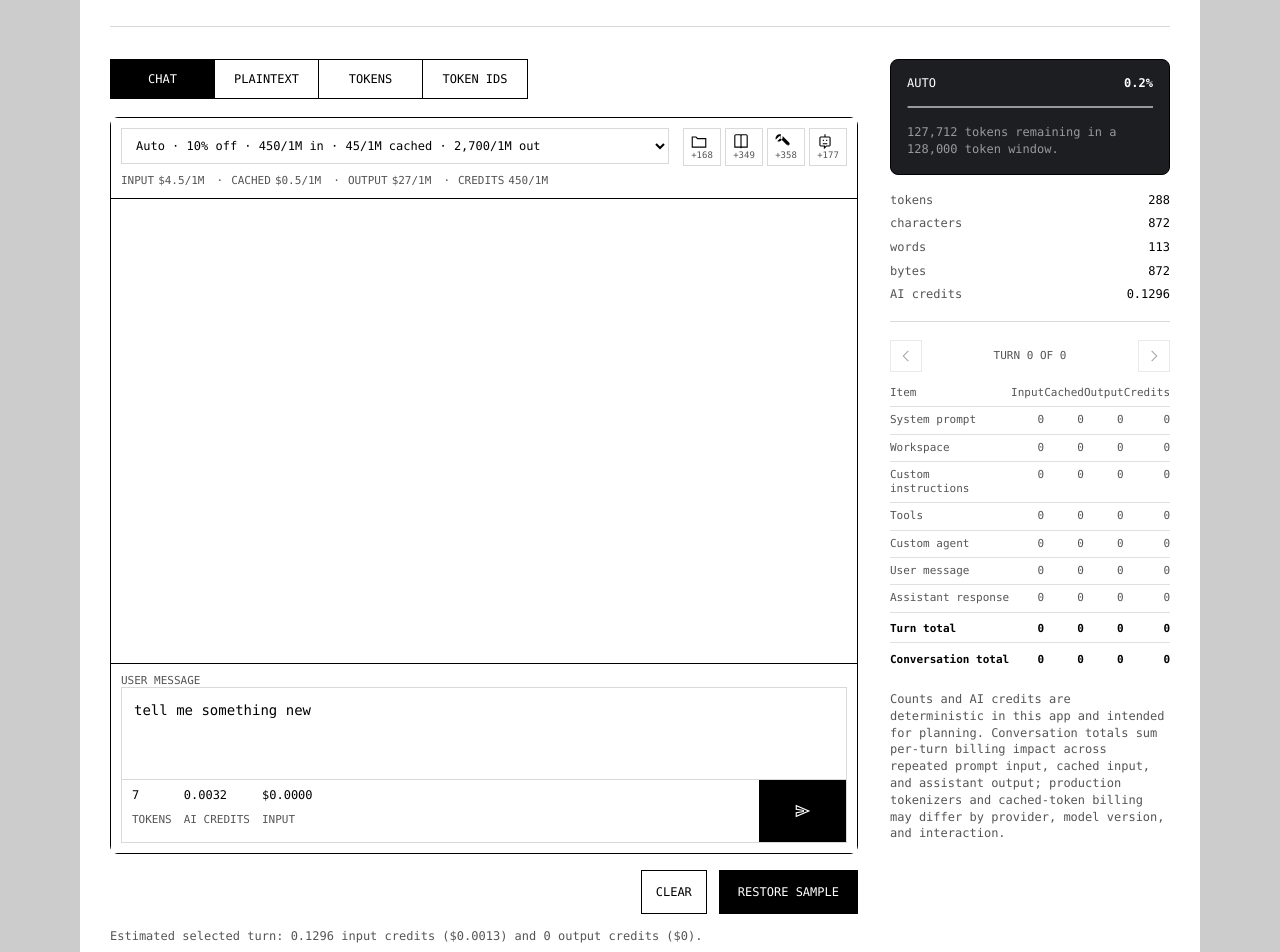
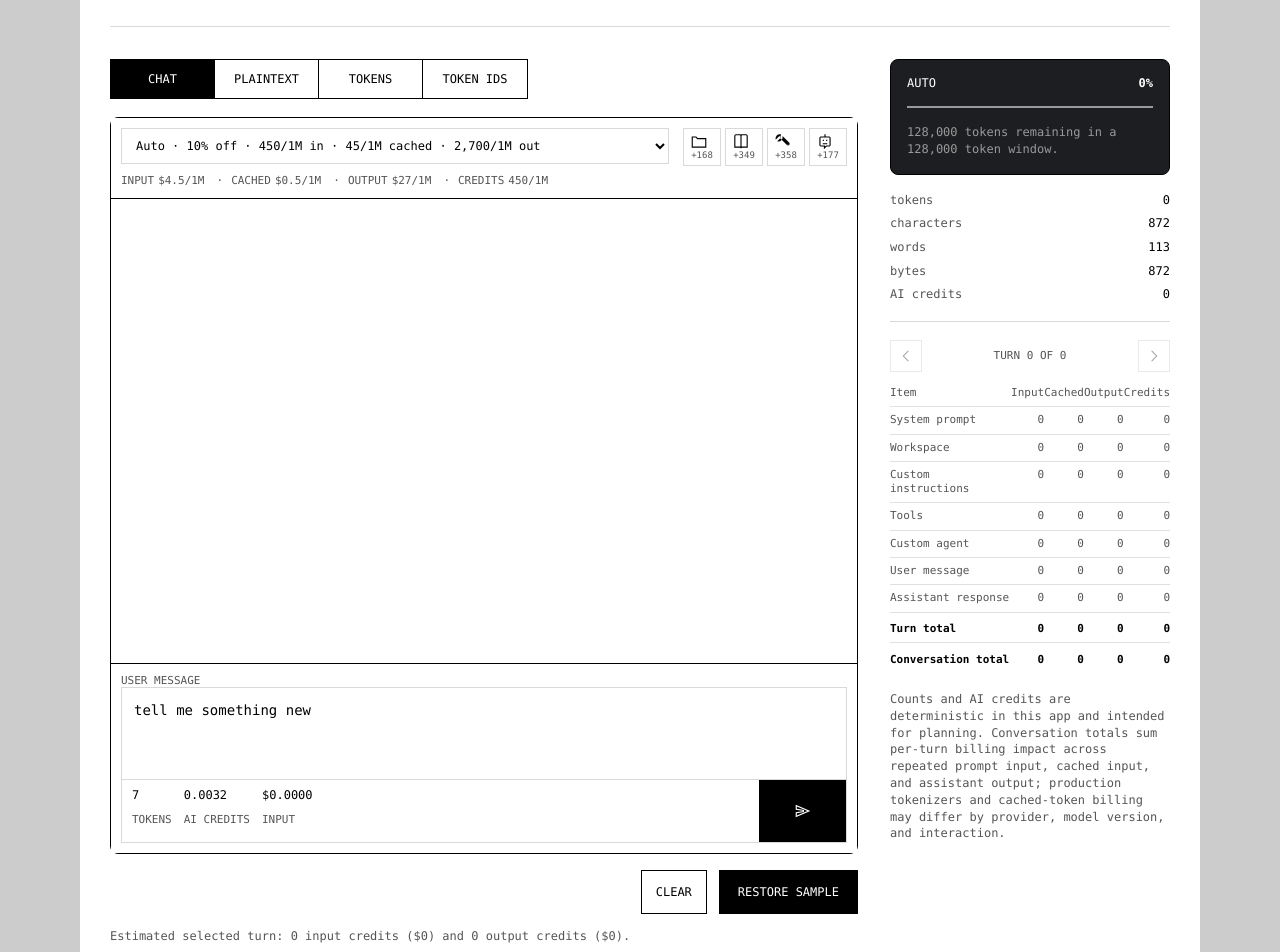
Before and after one commit to MSFT-TKENDRICK/tokenizer, a React (Vite) app: page / in a window 1280 px wide. Shown: the part 280-1232 px from the top of the page. Built offline with nearby package versions, Linux system fonts and the light colour scheme.

Commit message:
Align summary metrics with invoice
Co-authored-by: Copilot <223556219+Copilot@users.noreply.github.com>

```diff
--- a/src/App.tsx
+++ b/src/App.tsx
@@ -300,15 +300,8 @@ export default function App() {
   const draftUserMessageTokens = useMemo(() => tokenize(draftUserMessage), [draftUserMessage]);
   const summary = useMemo(() => summarizeTokens(text, tokens, selectedModel), [text, tokens, selectedModel]);
   const displayedTokens = tokens;
-  const contextPercent = summary.model?.contextPercentage ?? 0;
-  const remainingContext = Math.max(selectedModel.contextWindow - summary.tokens, 0);
-  const estimatedInputCost = estimateInputUsd(summary.tokens, selectedModel);
-  const estimatedInputAiCredits = estimateInputAiCredits(summary.tokens, selectedModel);
   const estimatedUserMessageCost = estimateInputUsd(draftUserMessageTokens.length, selectedModel);
   const estimatedUserMessageAiCredits = estimateInputAiCredits(draftUserMessageTokens.length, selectedModel);
-  const selectedOutputTokens = selectedTurnIndex >= 0 ? tokenize(assistantResponseForTurn(selectedTurnIndex)).length : 0;
-  const selectedOutputCost = estimateOutputUsd(selectedOutputTokens, selectedModel);
-  const selectedOutputAiCredits = estimateOutputAiCredits(selectedOutputTokens, selectedModel);
   const inputAiCreditRate = inputAiCreditsPerMillionTokens(selectedModel);
   const invoicePages = useMemo(
     () => conversationTurns.map((_, index) => buildInvoicePage(index)),
@@ -316,6 +309,13 @@ export default function App() {
   );
   const selectedInvoicePage = selectedTurnIndex >= 0 ? invoicePages[selectedTurnIndex] : buildInvoicePage(-1);
   const invoiceRows = selectedInvoicePage.rows;
+  const canonicalTokenCount = selectedInvoicePage.total.inputTokens + selectedInvoicePage.total.outputTokens;
+  const contextPercent = Math.min((canonicalTokenCount / selectedModel.contextWindow) * 100, 100);
+  const remainingContext = Math.max(selectedModel.contextWindow - canonicalTokenCount, 0);
+  const selectedInputAiCredits = Math.max(selectedInvoicePage.total.aiCredits - estimateOutputAiCredits(selectedInvoicePage.total.outputTokens, selectedModel), 0);
+  const selectedInputCost = selectedInputAiCredits * 0.01;
+  const selectedOutputCost = estimateOutputUsd(selectedInvoicePage.total.outputTokens, selectedModel);
+  const selectedOutputAiCredits = estimateOutputAiCredits(selectedInvoicePage.total.outputTokens, selectedModel);
   const conversationTotals = useMemo(
     () => invoicePages.reduce(
       (total, page) => ({
@@ -787,7 +787,7 @@ export default function App() {
 
           <div className="controls-row">
             <p className="cost-note">
-              Estimated selected turn: {formatAiCredits(estimatedInputAiCredits)} input credits ({formatCurrency(estimatedInputCost)}) and {formatAiCredits(selectedOutputAiCredits)} output credits ({formatCurrency(selectedOutputCost)}).
+              Estimated selected turn: {formatAiCredits(selectedInputAiCredits)} input credits ({formatCurrency(selectedInputCost)}) and {formatAiCredits(selectedOutputAiCredits)} output credits ({formatCurrency(selectedOutputCost)}).
             </p>
           </div>
 
@@ -810,7 +810,7 @@ export default function App() {
           <dl className="context-metrics" aria-label="Prompt metrics">
             <div data-metric="tokens">
               <dt>tokens</dt>
-              <dd aria-label="Current token count">{formatNumber(summary.tokens)}</dd>
+              <dd aria-label="Current token count">{formatNumber(canonicalTokenCount)}</dd>
             </div>
             <div data-metric="characters">
               <dt>characters</dt>
@@ -826,7 +826,7 @@ export default function App() {
             </div>
             <div data-metric="ai-credits">
               <dt>AI credits</dt>
-              <dd>{formatAiCredits(estimatedInputAiCredits)}</dd>
+              <dd>{formatAiCredits(selectedInvoicePage.total.aiCredits)}</dd>
             </div>
           </dl>
 
```
Also changed, not shown: 1 other file (tests, documents, lock files or other folders).
